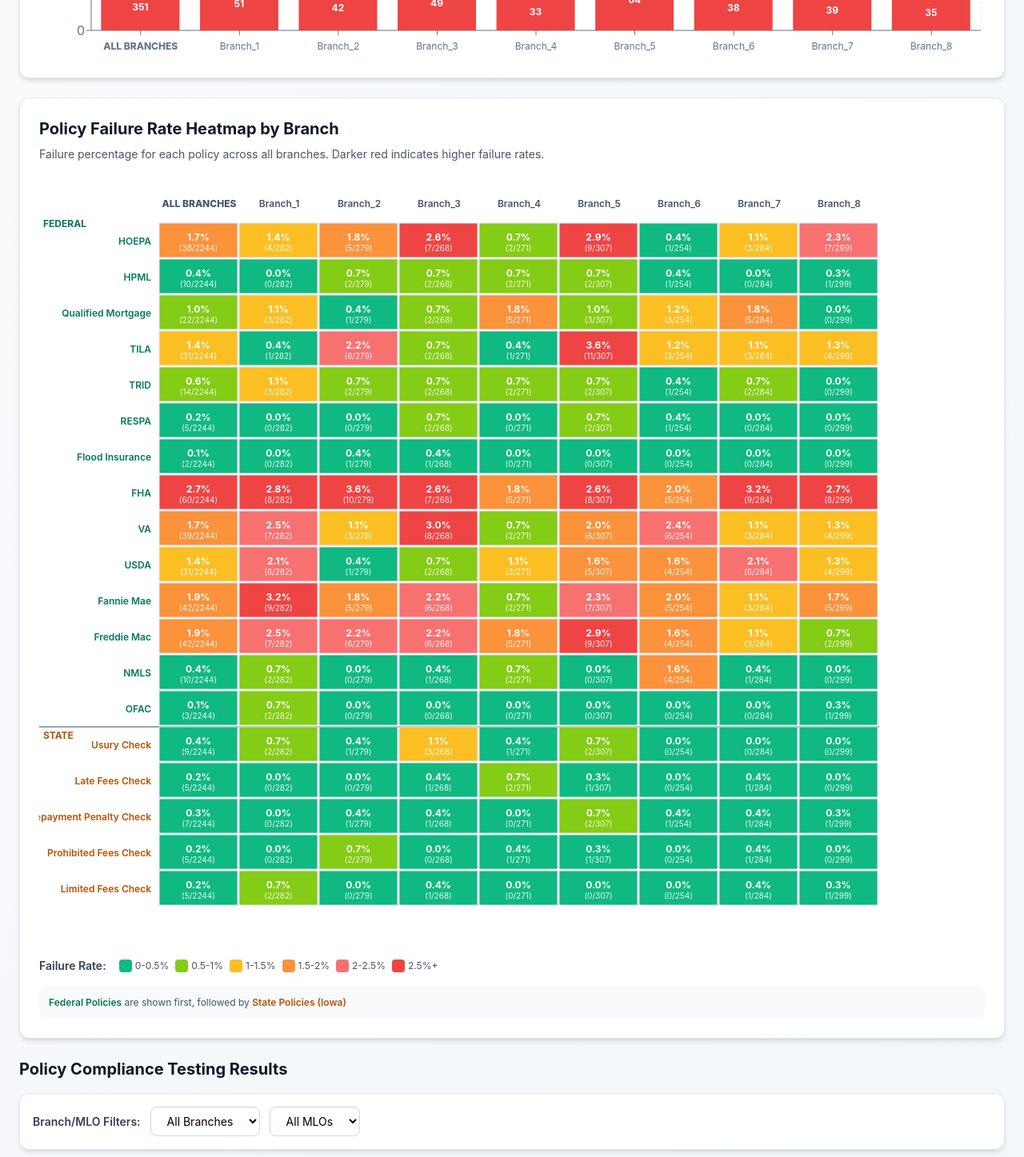
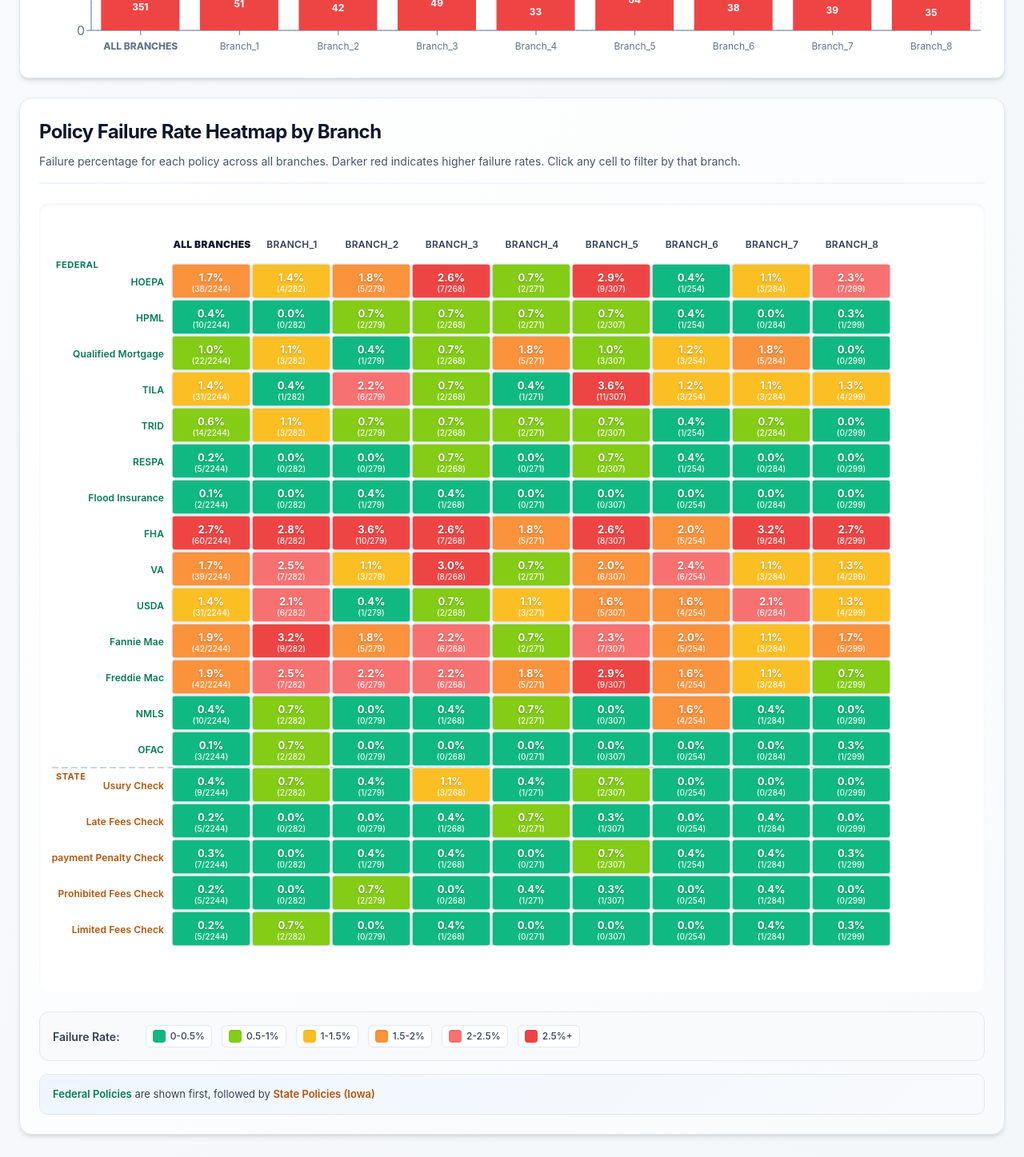
Before and after one commit to sam-young-infoworks/RegCheck-Dashboard, a React (Vite) app: page / in a window 1280 px wide. Shown: the part 520-1967 px from the top of the page at 80% size. Built offline with nearby package versions, Linux system fonts and the light colour scheme.

Commit message:
Update heatmap styling

```diff
--- a/src/components/PolicyBranchHeatmap.jsx
+++ b/src/components/PolicyBranchHeatmap.jsx
@@ -8,18 +8,17 @@ const PolicyBranchHeatmap = ({
   onCellClick,
 }) => {
   return (
-    <div className="bg-white rounded-xl p-6 shadow-md border border-slate-200 mb-6">
-      <div className="mb-4">
-        <h3 className="text-xl font-bold text-slate-900 mb-2">
-          Policy Failure Rate Heatmap by Branch
-        </h3>
-        <p className="text-slate-600 text-sm">
+    <div className="heatmap-container">
+      <div className="heatmap-header">
+        <h3 className="heatmap-title">Policy Failure Rate Heatmap by Branch</h3>
+        <p className="heatmap-description">
           Failure percentage for each policy across all branches. Darker red
-          indicates higher failure rates.
+          indicates higher failure rates. Click any cell to filter by that
+          branch.
         </p>
       </div>
 
-      <div className="overflow-x-auto">
+      <div className="heatmap-scroll-container">
         <svg
           width={Math.max(1400, 150 + heatmapData.branches.length * 100)}
           height={heatmapData.data.length * 45 + 100}
@@ -33,8 +32,11 @@ const PolicyBranchHeatmap = ({
                   x={150 + i * 100 + 50}
                   y={40}
                   textAnchor="middle"
-                  className="text-xs fill-slate-600"
-                  fontWeight={isAllBranches ? "800" : "600"}
+                  className={
+                    isAllBranches
+                      ? "heatmap-column-header heatmap-column-header-all-branches"
+                      : "heatmap-column-header"
+                  }
                 >
                   {isAllBranches ? branch.toUpperCase() : branch}
                 </text>
@@ -43,7 +45,7 @@ const PolicyBranchHeatmap = ({
           })}
 
           {/* Federal label */}
-          <text x={5} y={65} className="text-xs font-bold fill-emerald-700">
+          <text x={5} y={65} className="heatmap-section-label-federal">
             FEDERAL
           </text>
 
@@ -53,13 +55,12 @@ const PolicyBranchHeatmap = ({
             y1={60 + policySets.length * 45}
             x2={150 + heatmapData.branches.length * 100}
             y2={60 + policySets.length * 45}
-            stroke="#94a3b8"
-            strokeWidth="2"
+            className="heatmap-divider-line"
           />
           <text
             x={5}
             y={60 + policySets.length * 45 + 15}
-            className="text-xs font-bold fill-amber-700"
+            className="heatmap-section-label-state"
           >
             STATE
           </text>
@@ -72,7 +73,7 @@ const PolicyBranchHeatmap = ({
                 x={140}
                 y={65 + rowIdx * 45 + 22}
                 textAnchor="end"
-                className={`text-xs font-semibold ${row.isState ? "fill-amber-700" : "fill-emerald-700"}`}
+                className={`heatmap-row-label ${row.isState ? "heatmap-row-label-state" : "heatmap-row-label-federal"}`}
               >
                 {row.policyName}
               </text>
@@ -89,9 +90,7 @@ const PolicyBranchHeatmap = ({
                       width={98}
                       height={43}
                       fill={getHeatmapColor(cellData.failRate)}
-                      className="hover:opacity-80 cursor-pointer transition-opacity"
-                      stroke="#e2e8f0"
-                      strokeWidth="1"
+                      className="heatmap-cell"
                       onClick={() =>
                         onCellClick(branch, row.policyName, row.isState)
                       }
@@ -100,7 +99,7 @@ const PolicyBranchHeatmap = ({
                       x={150 + colIdx * 100 + 49}
                       y={60 + rowIdx * 45 + 22}
                       textAnchor="middle"
-                      className="text-xs font-bold fill-white pointer-events-none"
+                      className="heatmap-cell-text-primary"
                     >
                       {failRate.toFixed(1)}%
                     </text>
@@ -108,7 +107,7 @@ const PolicyBranchHeatmap = ({
                       x={150 + colIdx * 100 + 49}
                       y={60 + rowIdx * 45 + 35}
                       textAnchor="middle"
-                      className="text-[10px] fill-white pointer-events-none opacity-90"
+                      className="heatmap-cell-text-secondary"
                     >
                       ({cellData.failCount}/{cellData.total})
                     </text>
@@ -121,11 +120,10 @@ const PolicyBranchHeatmap = ({
       </div>
 
       {/* Legend */}
-      <div className="mt-6 flex items-center gap-4">
-        <span className="text-sm font-semibold text-slate-700">
-          Failure Rate:
-        </span>
-        <div className="flex items-center gap-2 flex-wrap">
+      <div className="heatmap-legend">
+        <div className="flex items-center gap-4 flex-wrap">
+          <span className="heatmap-legend-title">Failure Rate:</span>
+          <div className="heatmap-legend-items">
             {[
               { color: "#10b981", label: "0-0.5%" },
               { color: "#84cc16", label: "0.5-1%" },
@@ -134,26 +132,23 @@ const PolicyBranchHeatmap = ({
               { color: "#f87171", label: "2-2.5%" },
               { color: "#ef4444", label: "2.5%+" },
             ].map((item) => (
-            <div key={item.label} className="flex items-center gap-1">
+              <div key={item.label} className="heatmap-legend-item">
                 <div
-                className="w-4 h-4 rounded"
+                  className="heatmap-legend-color-box"
                   style={{ backgroundColor: item.color }}
                 />
-              <span className="text-xs text-slate-600">{item.label}</span>
+                <span className="heatmap-legend-label">{item.label}</span>
               </div>
             ))}
           </div>
         </div>
+      </div>
 
-      <div className="mt-4 p-3 bg-slate-50 rounded-lg">
-        <p className="text-xs text-slate-600">
-          <span className="font-semibold text-emerald-700">
-            Federal Policies
-          </span>{" "}
+      <div className="heatmap-info-box">
+        <p className="heatmap-info-text">
+          <span className="heatmap-info-text-federal">Federal Policies</span>{" "}
           are shown first, followed by{" "}
-          <span className="font-semibold text-amber-700">
-            State Policies (Iowa)
-          </span>
+          <span className="heatmap-info-text-state">State Policies (Iowa)</span>
         </p>
       </div>
     </div>
--- /dev/null
+++ b/src/styles/heatmap.css
@@ -0,0 +1,201 @@
+/* Heatmap Styles */
+.heatmap-container {
+  background: linear-gradient(135deg, #ffffff 0%, #f8fafc 100%);
+  border-radius: 16px;
+  padding: 1.5rem;
+  box-shadow:
+    0 4px 6px -1px rgba(0, 0, 0, 0.1),
+    0 2px 4px -1px rgba(0, 0, 0, 0.06);
+  border: 1px solid var(--color-slate-200);
+  margin-bottom: 1.5rem;
+}
+
+.heatmap-header {
+  margin-bottom: 1.5rem;
+  padding-bottom: 1rem;
+  border-bottom: 2px solid var(--color-slate-100);
+}
+
+.heatmap-title {
+  font-size: 1.5rem;
+  font-weight: 700;
+  color: var(--color-slate-900);
+  margin-bottom: 0.5rem;
+  letter-spacing: -0.025em;
+}
+
+.heatmap-description {
+  color: var(--color-slate-600);
+  font-size: 0.875rem;
+  line-height: 1.5;
+}
+
+.heatmap-scroll-container {
+  overflow-x: auto;
+  border-radius: 12px;
+  background: white;
+  padding: 1rem;
+  box-shadow: inset 0 2px 4px 0 rgba(0, 0, 0, 0.06);
+}
+
+/* SVG Text Styles */
+.heatmap-column-header {
+  font-size: 12px;
+  font-weight: 600;
+  fill: var(--color-slate-700);
+  text-transform: uppercase;
+  letter-spacing: 0.025em;
+}
+
+.heatmap-column-header-all-branches {
+  font-weight: 900;
+  fill: var(--color-slate-900);
+}
+
+.heatmap-section-label-federal {
+  font-size: 11px;
+  font-weight: 700;
+  fill: var(--color-emerald-700);
+  letter-spacing: 0.05em;
+}
+
+.heatmap-section-label-state {
+  font-size: 11px;
+  font-weight: 700;
+  fill: var(--color-amber-700);
+  letter-spacing: 0.05em;
+}
+
+.heatmap-row-label {
+  font-size: 12px;
+  font-weight: 600;
+  letter-spacing: 0.01em;
+}
+
+.heatmap-row-label-federal {
+  fill: var(--color-emerald-700);
+}
+
+.heatmap-row-label-state {
+  fill: var(--color-amber-700);
+}
+
+.heatmap-divider-line {
+  stroke: var(--color-slate-300);
+  stroke-width: 2;
+  stroke-dasharray: 8, 4;
+}
+
+/* Heatmap Cell Styles */
+.heatmap-cell {
+  cursor: pointer;
+  transition: all 0.2s ease;
+  filter: brightness(1);
+  stroke: var(--color-slate-200);
+  stroke-width: 1.5;
+  rx: 4;
+}
+
+.heatmap-cell:hover {
+  filter: brightness(1.15) drop-shadow(0 4px 8px rgba(0, 0, 0, 0.25));
+  stroke: var(--color-slate-500);
+  stroke-width: 2.5;
+  opacity: 0.95;
+}
+
+.heatmap-cell-text-primary {
+  font-size: 13px;
+  font-weight: 700;
+  fill: white;
+  pointer-events: none;
+  text-shadow: 0 1px 2px rgba(0, 0, 0, 0.3);
+}
+
+.heatmap-cell-text-secondary {
+  font-size: 10px;
+  fill: white;
+  pointer-events: none;
+  opacity: 0.95;
+  font-weight: 500;
+}
+
+/* Legend Styles */
+.heatmap-legend {
+  margin-top: 1.5rem;
+  padding: 1rem;
+  background: var(--color-slate-50);
+  border-radius: 12px;
+  border: 1px solid var(--color-slate-200);
+}
+
+.heatmap-legend-title {
+  font-size: 0.875rem;
+  font-weight: 600;
+  color: var(--color-slate-700);
+  margin-right: 1rem;
+}
+
+.heatmap-legend-items {
+  display: flex;
+  align-items: center;
+  gap: 0.75rem;
+  flex-wrap: wrap;
+}
+
+.heatmap-legend-item {
+  display: flex;
+  align-items: center;
+  gap: 0.375rem;
+  padding: 0.25rem 0.5rem;
+  background: white;
+  border-radius: 6px;
+  border: 1px solid var(--color-slate-200);
+  transition: all 0.2s ease;
+}
+
+.heatmap-legend-item:hover {
+  border-color: var(--color-slate-300);
+  box-shadow: 0 2px 4px rgba(0, 0, 0, 0.05);
+}
+
+.heatmap-legend-color-box {
+  width: 1rem;
+  height: 1rem;
+  border-radius: 4px;
+  box-shadow: inset 0 1px 2px rgba(0, 0, 0, 0.1);
+}
+
+.heatmap-legend-label {
+  font-size: 0.75rem;
+  color: var(--color-slate-700);
+  font-weight: 500;
+}
+
+/* Info Box */
+.heatmap-info-box {
+  margin-top: 1rem;
+  padding: 0.875rem 1rem;
+  background: linear-gradient(
+    135deg,
+    var(--color-blue-50) 0%,
+    var(--color-slate-50) 100%
+  );
+  border-radius: 10px;
+  border: 1px solid var(--color-slate-200);
+}
+
+.heatmap-info-text {
+  font-size: 0.8125rem;
+  color: var(--color-slate-700);
+  line-height: 1.6;
+}
+
+.heatmap-info-text-federal {
+  font-weight: 600;
+  color: var(--color-emerald-700);
+}
+
+.heatmap-info-text-state {
+  font-weight: 600;
+  color: var(--color-amber-700);
+}
--- a/src/styles/index.css
+++ b/src/styles/index.css
@@ -1,4 +1,5 @@
 @import "./table.css";
+@import "./heatmap.css";
 
 @tailwind base;
 @tailwind components;
```
Lines whose indentation alone changed are shown as unchanged.
